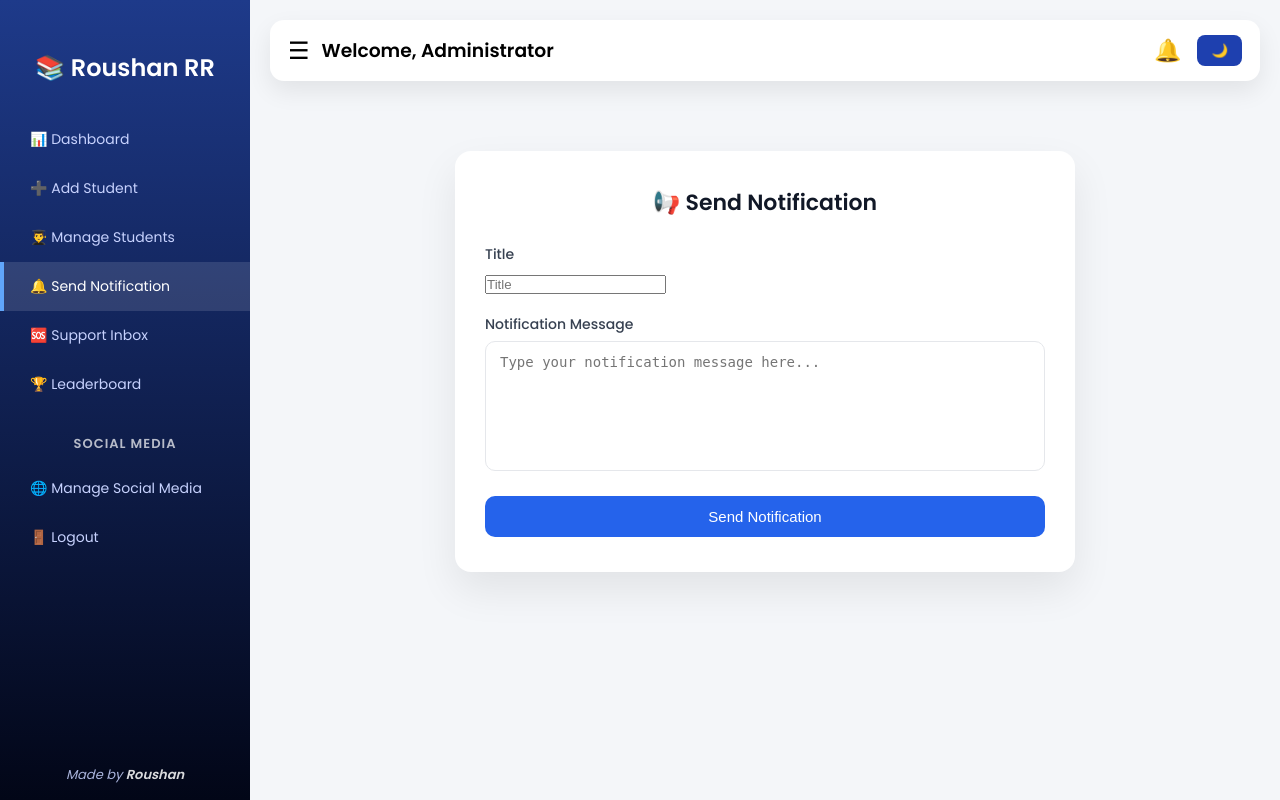
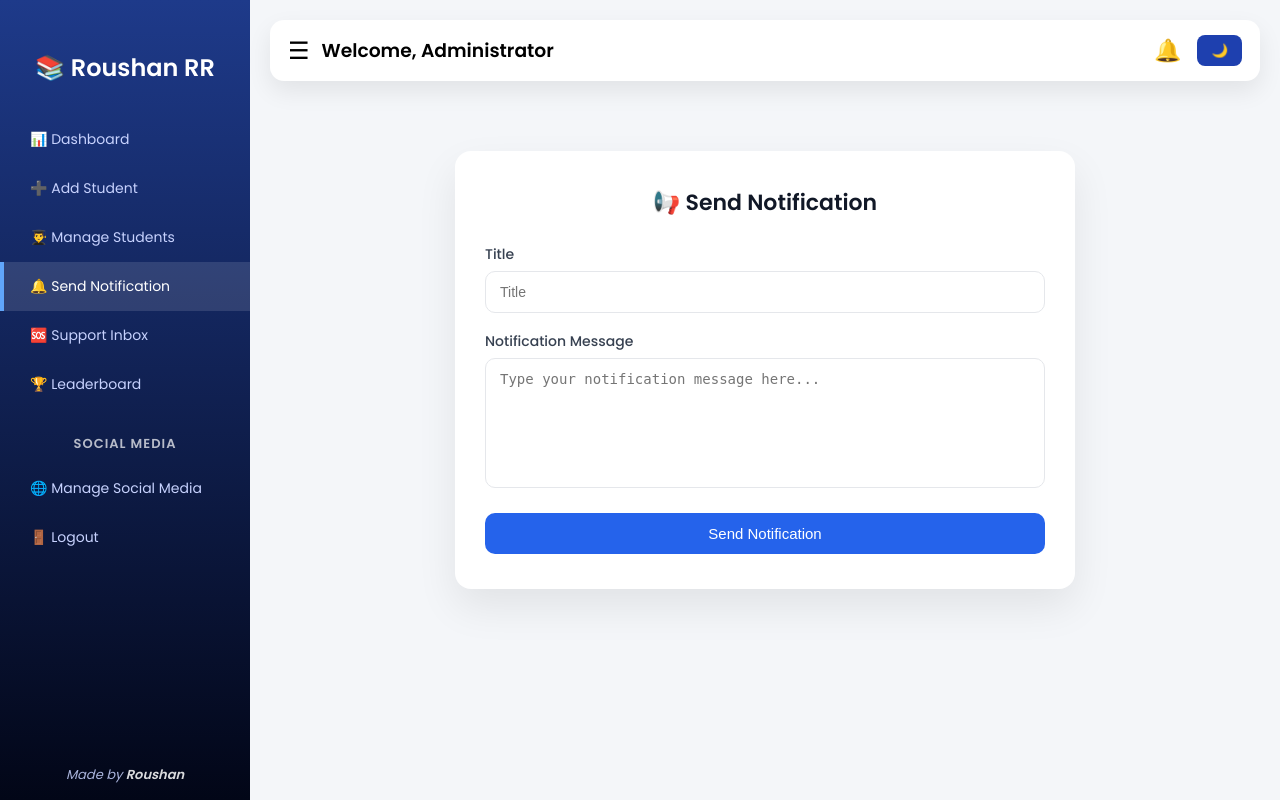
Before and after one commit to Roushanbobdj/my-flask-app-2, a Flask app: page /send_notification in a window 1280 px wide. Run offline with Flask 3, Linux system fonts and the light colour scheme; a user stored in the database is signed in; data that the repository does not hold is empty; some libraries are stand-ins or nearby versions.

Commit message:
Update send_notification.html

```diff
--- a/templates/send_notification.html
+++ b/templates/send_notification.html
@@ -51,7 +51,20 @@
     border-color:#2563eb;
     box-shadow:0 0 0 3px rgba(37,99,235,.1);
 }
+.form-group input{
+    width:100%;
+    padding:12px 14px;
+    border-radius:10px;
+    border:1px solid #e5e7eb;
+    font-size:14px;
+    outline:none;
+    transition:0.2s;
+}
 
+.form-group input:focus{
+    border-color:#2563eb;
+    box-shadow:0 0 0 3px rgba(37,99,235,.1);
+}
 .notify-btn{
     width:100%;
     padding:12px;
```
